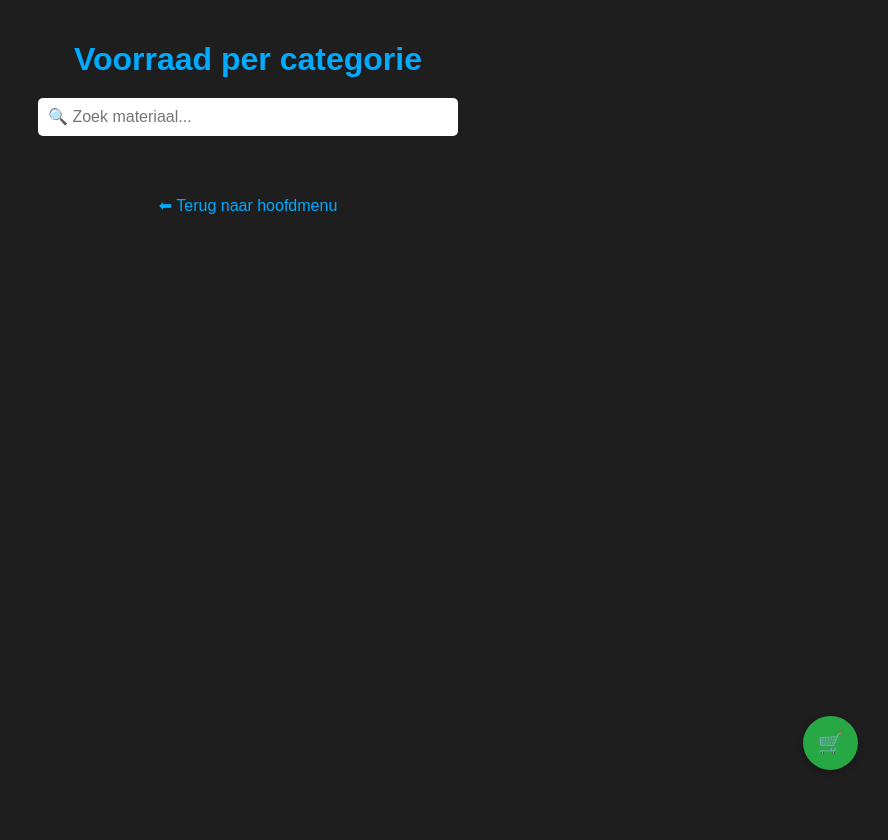
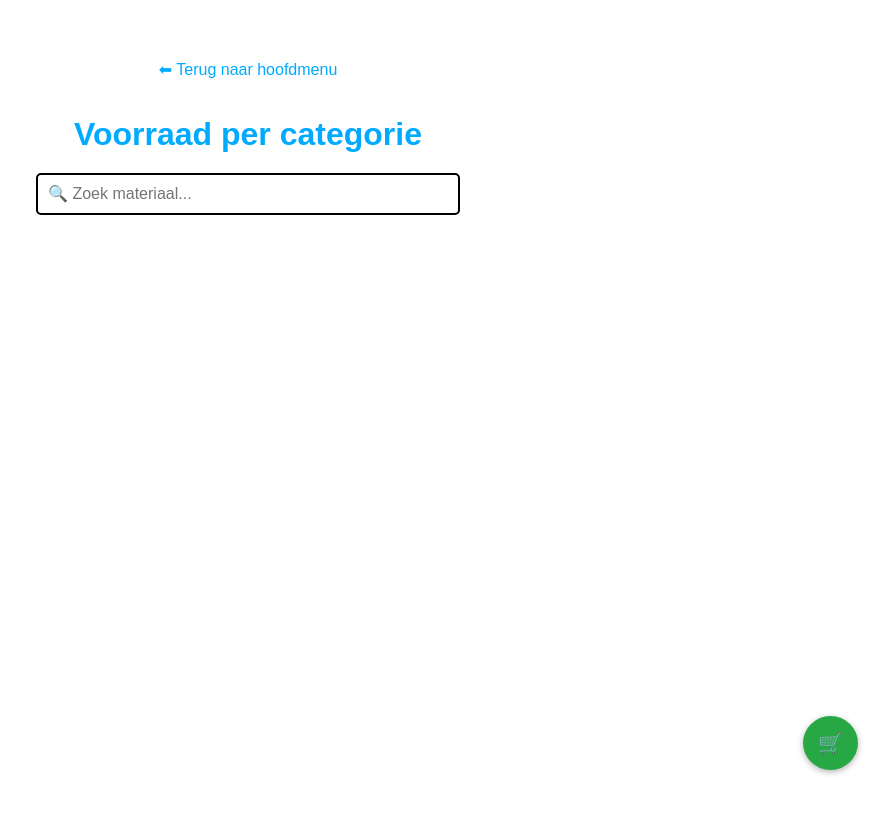
Before and after one commit to maxim1040/AquaFin, a PHP site: page /materials.php in a window 1280 px wide. Shown: the whole page, without its empty margins (392-1280 px from the left). Run offline with PHP 8.4, Linux system fonts and the light colour scheme; the visitor is signed in with stand-in values (Sample User, id 1); data that the repository does not hold is empty.

Commit message:
US 0005 | - zoekbalk border gefixed - move van returnbutton to top

```diff
--- a/history_grouped.php
+++ b/history_grouped.php
@@ -22,6 +22,9 @@ $rows = $stmt->fetchAll();
 <html lang="nl">
 <head>
     <meta charset="UTF-8">
+
+
+    <a href="dashboard.php">⬅ Terug naar dashboard</a>
     <title>Gegroepeerde Bestellingen</title>
     <style>
         body {
@@ -62,6 +65,7 @@ $rows = $stmt->fetchAll();
             color: #007BFF;
             text-decoration: none;
         }
+
     </style>
 </head>
 <body>
@@ -87,7 +91,6 @@ $rows = $stmt->fetchAll();
     <p style="text-align:center;">Nog geen bestellingen geplaatst.</p>
 <?php endif; ?>
 
-<a href="dashboard.php">⬅ Terug naar dashboard</a>
 
 </body>
 </html>
--- a/materials.php
+++ b/materials.php
@@ -19,10 +19,14 @@ while ($row = $stmt->fetch(PDO::FETCH_ASSOC)) {
 <head>
 <meta charset="UTF-8">
 <title>Voorraad</title>
+<p style="margin-top: 40px;">
+  <a href="dashboard.php" style="color:#00aaff; text-decoration:none;">⬅ Terug naar hoofdmenu</a>
+</p>
+
 <style>
     body{
         font-family:sans-serif;
-        background:#1e1e1e;
+        background:#fff;
         color:#fff;
         margin:0;
         padding:20px;
@@ -46,6 +50,8 @@ while ($row = $stmt->fetch(PDO::FETCH_ASSOC)) {
         user-select:none;
     }
 
+
+
     .material{
         width:850px;
         margin:0 auto;
@@ -56,6 +62,8 @@ while ($row = $stmt->fetch(PDO::FETCH_ASSOC)) {
         display:flex;
         justify-content:space-between;
         align-items:center;
+        border: 2px solid #000;
+
     }
     .material input{width:60px;}
 
@@ -124,7 +132,8 @@ while ($row = $stmt->fetch(PDO::FETCH_ASSOC)) {
 <h1>Voorraad per categorie</h1>
 
 <input type="text" id="searchInput" placeholder="🔍 Zoek materiaal..." onkeyup="filterMaterials()"
-       style="width: 400px; padding: 10px; margin-bottom: 20px; font-size: 16px; border-radius: 5px; border: none;">
+       style="width: 400px; padding: 10px; margin-bottom: 20px; font-size: 16px; border-radius: 5px; border: 2px solid #000;
+        border-radius: 5px;         ">
 
 
 <?php foreach($cats as $cat => $items): ?>
@@ -162,9 +171,6 @@ while ($row = $stmt->fetch(PDO::FETCH_ASSOC)) {
 
 <button id="winkelmand-btn" onclick="toggleCart()">🛒</button>
 
-<p style="margin-top: 40px;">
-  <a href="dashboard.php" style="color:#00aaff; text-decoration:none;">⬅ Terug naar hoofdmenu</a>
-</p>
 
 <script>
 function toggle(id){
```
Also changed, not shown: admin.php (+5 -4 lines), history.php (+7 -3 lines).
